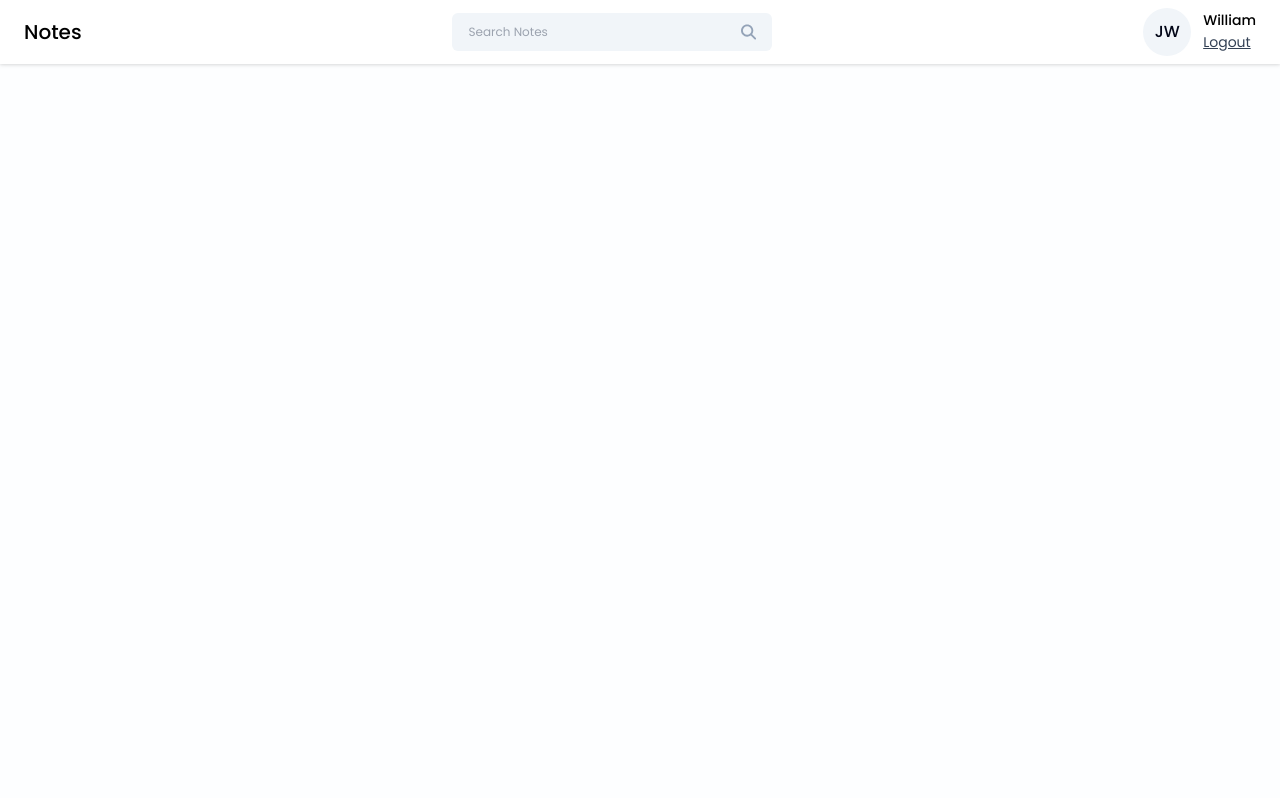
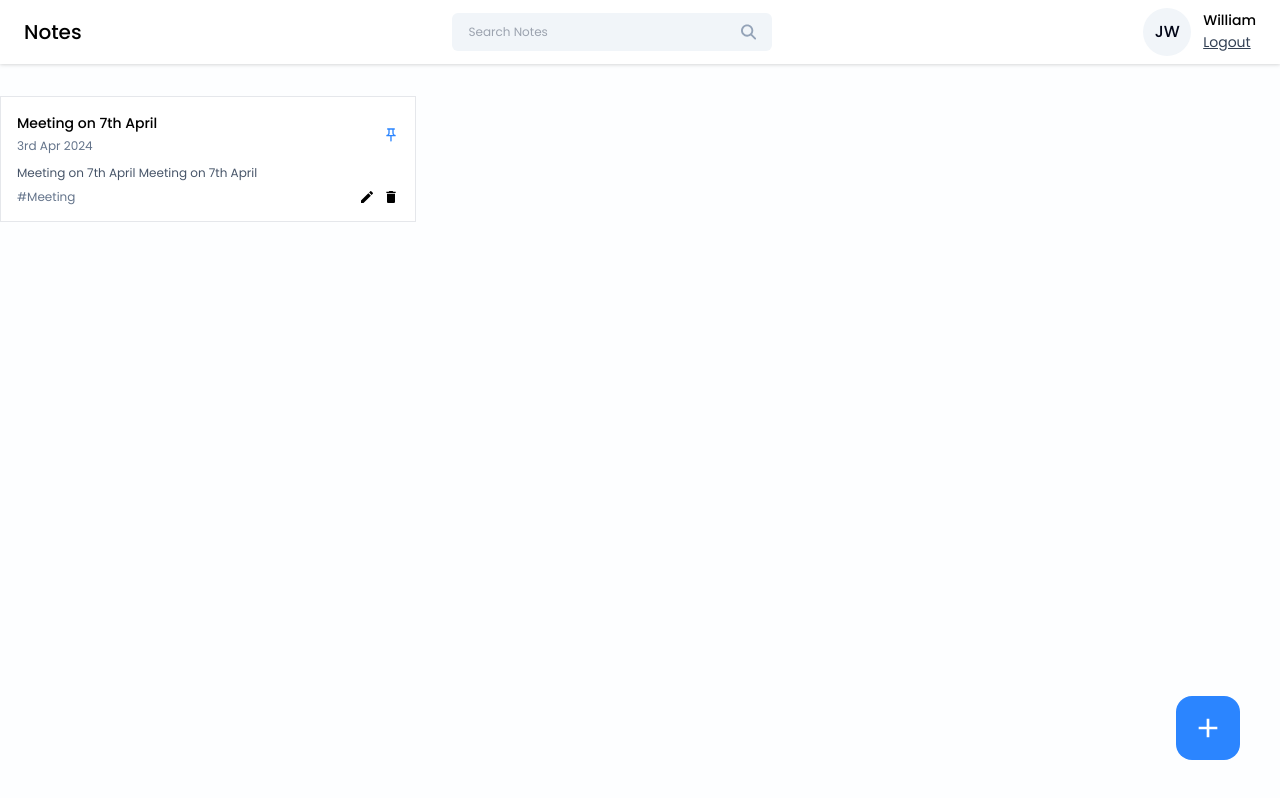
Before and after one commit to pradeepkmaran/notes-app-mern, a React (Vite) app in the folder frontend/notes-app/: page /dashboard in a window 1280 px wide. Built offline with nearby package versions, Linux system fonts and the light colour scheme.

Commit message:
addnotes

```diff
--- /dev/null
+++ b/frontend/notes-app/src/components/Cards/NoteCard.jsx
@@ -0,0 +1,34 @@
+import React from 'react';
+import { MdOutlinePushPin, MdCreate, MdDelete } from 'react-icons/md';
+
+const NoteCard = ({title, date, content, tags, isPinned, onEdit, onDelete, onPinNote}) => {
+    return (
+        <div className='border rounder p-4 bg-white hover:shadow-xl transition-all ease-in-out'>
+            <div className='flex items-center justify-between'>
+                <div>
+                    <h6 className='text-sm font-medium'>{title}</h6>
+                    <span className='text-xs text-slate-500'>{date}</span>
+                </div>
+
+                <MdOutlinePushPin className={`icon-btn ${isPinned? 'text-primary' : 'text-slate-300'}`} onClick={onPinNote}
+/>
+            </div>
+
+            <p className="text-xs text-slate-600 mt-2">{content?.slice(0,60)}</p>
+
+            <div className='flex items-center justify-between mt-2'>
+                <div className="text-xs text-slate-500"> {tags} </div>
+                <div className="flex items-center gap-2">
+                    <MdCreate className='icon-btn hover:text-green-600'
+                        onClick={onEdit}
+                    />
+                    <MdDelete className='icon-btn hover:text-red-500'
+                        onClick={onDelete}
+                    />
+                </div>
+            </div>
+        </div>
+    );
+};
+
+export default NoteCard;
--- /dev/null
+++ b/frontend/notes-app/src/components/Input/TagInput.jsx
@@ -0,0 +1,53 @@
+import React, { useState } from "react";
+import { MdAdd, MdClose } from "react-icons/md";
+
+const TagInput = ({ tags, setTags }) => {
+
+    const [inputValue, setInputValue] = useState("");
+
+    const handleInputChange = (e) => {
+        setInputValue(e.target.value);
+    };
+
+    const addNewTag = () => {
+        if(inputValue.trim() !== "") {
+            setTags([...tags, inputValue.trim()]);
+            setInputValue("");
+        }
+    };
+
+    const handleKeyDown = (e) => {
+        if(e.key === 'Enter') {
+            addNewTag();
+        }
+    };
+
+    const handleRemoveTag = (tagToRemove) => {
+        setTags(tags.filter((tag) => tag !== tagToRemove));
+    };
+
+    return (
+        <div>
+            {tags.length > 0 && <div className="flex items-center gap-2 flex-wrap mt-2">
+                {tags.map((tag, index) => (
+                    <span key={index} className="flex items-center gap-2 text-sm text-slate-900 bg-slate-100 px-3 py-1 rounded">
+                        #{tag}
+                        <button onClick={() => {handleRemoveTag(tag)}}>
+                            <MdClose />
+                        </button>
+                    </span>
+                ))}
+            </div>}
+
+            <div className="flex items-center gap-4 mt-3">
+                <input type="text" value={inputValue} className="text-sm bg-transparent border px-3 py-2 rounded outline-none" placeholder="Add Tags" onChange={handleInputChange} onKeyDown={handleKeyDown}/>
+
+                <button className="w-8 h-8 flex items-center justify-center rounded border border-blue-700 hover:bg-blue-700" onClick={() => {addNewTag()}}>
+                    <MdAdd className="w-[100%] h-[100%] text-2xl text-blue-700 hover:text-white" />
+                </button>
+            </div>
+        </div>
+    )
+}
+
+export default TagInput;
--- a/frontend/notes-app/src/index.css
+++ b/frontend/notes-app/src/index.css
@@ -22,4 +22,12 @@
   .btn-primary {
     @apply w-full text-sm bg-primary text-white p-2 rounded my-1 hover:bg-blue-600;
   }
+
+  .icon-bth {
+    @apply text-xl text-slate-300 cursor-pointer hover:text-primary;
+  }
+
+  .input-label {
+    @apply text-xs text-slate-400;
+  }
 }
--- /dev/null
+++ b/frontend/notes-app/src/pages/Home/AddEditNotes.jsx
@@ -0,0 +1,54 @@
+import React, { useState } from 'react';
+import TagInput from '../../components/Input/TagInput';
+import { MdClose } from 'react-icons/md';
+
+
+const AddEditNotes = () => {
+
+    const [title, setTitle] = useState("");
+    const [content, setContent] = useState("");
+    const [tags, setTags] = useState([]);
+
+    const onClose= () => {
+
+    };
+
+    return (
+        <div>
+
+            <button className='' onClick={onClose}>
+                <MdClose className='text-xl text-slate-400'/>
+            </button>
+
+            <div className="flex flex-col gap-2">
+                <label className='input-label'>TITLE</label>
+                <input className='text-2xl text-slate-950 outline-none'
+                    text='text'
+                    placeholder='Go to gym at 5pm'
+                    value={title}
+                    onChange={({target}) => setTitle(target.value)}
+                />
+            </div>
+
+            <div className='flex flex-col gap-2 mt-4'>
+                <label className='input-label'>CONTENT</label>
+                <textarea  className='text-sm text-slate-950 outline-none bg-slate-50 p-2 rounded'
+                    type='text'
+                    placeholder='Content'
+                    rows={10}
+                    value={content}
+                    onChange={({target}) => setContent(target.value)}
+                />
+            </div>
+
+            <div className='mt-3'>
+                <label className='input-label'>TAGS</label>
+                <TagInput tags={tags} setTags={setTags} />
+            </div>
+
+            <button className='btn-primary font-medium mt-5 p-3' onClick={() => {}}>ADD</button>
+        </div>
+    );
+}
+
+export default AddEditNotes;
--- a/frontend/notes-app/src/pages/Home/Home.jsx
+++ b/frontend/notes-app/src/pages/Home/Home.jsx
@@ -1,10 +1,54 @@
-import React from 'react'
+import React, { useState } from 'react'
 import Navbar from '../../components/Navbar/Navbar';
+import NoteCard from '../../components/Cards/NoteCard';
+import { MdAdd } from 'react-icons/md';
+import AddEditNotes from './AddEditNotes';
+import Modal from 'react-modal';
 
 const Home = () => {
+
+    const [openAddEditModal, setOpenAddEditModal] = useState({
+        isShown: false,
+        type: 'add',
+        data: null,
+    });
+
     return (
         <>
             <Navbar />
+
+            <div className='container mx-auto'>
+                <div className='grid grid-cols-3 gap-4 mt-8'>
+                    <NoteCard
+                        title="Meeting on 7th April"
+                        date="3rd Apr 2024"
+                        content="Meeting on 7th April Meeting on 7th April"
+                        tags="#Meeting"
+                        isPinned={true}
+                        onEditisPinned={()=>{}}
+                        onDeleteisPinned={()=>{}}
+                        onPinNote={()=>{}}
+                    />
+                </div>
+            </div>
+
+            <button className='w-16 h-16 flex items-center justify-center rounded-2xl bg-primary hover:bg-blue-600 absolute right-10 bottom-10' onClick={()=>{setOpenAddEditModal({isShown: true, type: 'add', data: null})}}>
+                <MdAdd className='text-[32px] text-white' />
+            </button>
+
+
+            <Modal className='w-[40%] max-h-3/4 bg-white rounded-md mx-auto mt-14 p-5 overflow-scroll'
+                isOpen={openAddEditModal.isShown}
+                onRequestClose={()=>{}}
+                style={{
+                    overlay: {
+                        backgroundColor: "rgba(0,0,0,0.2)",
+                    },
+                }}
+                contentLabel=''
+            >
+                <AddEditNotes />
+            </Modal>
         </>
     );
 }
--- /dev/null
+++ b/package.json
@@ -0,0 +1,5 @@
+{
+  "dependencies": {
+    "react-modal": "^3.16.1"
+  }
+}
```
Also changed, not shown: 1 other file (tests, documents, lock files or other folders).
